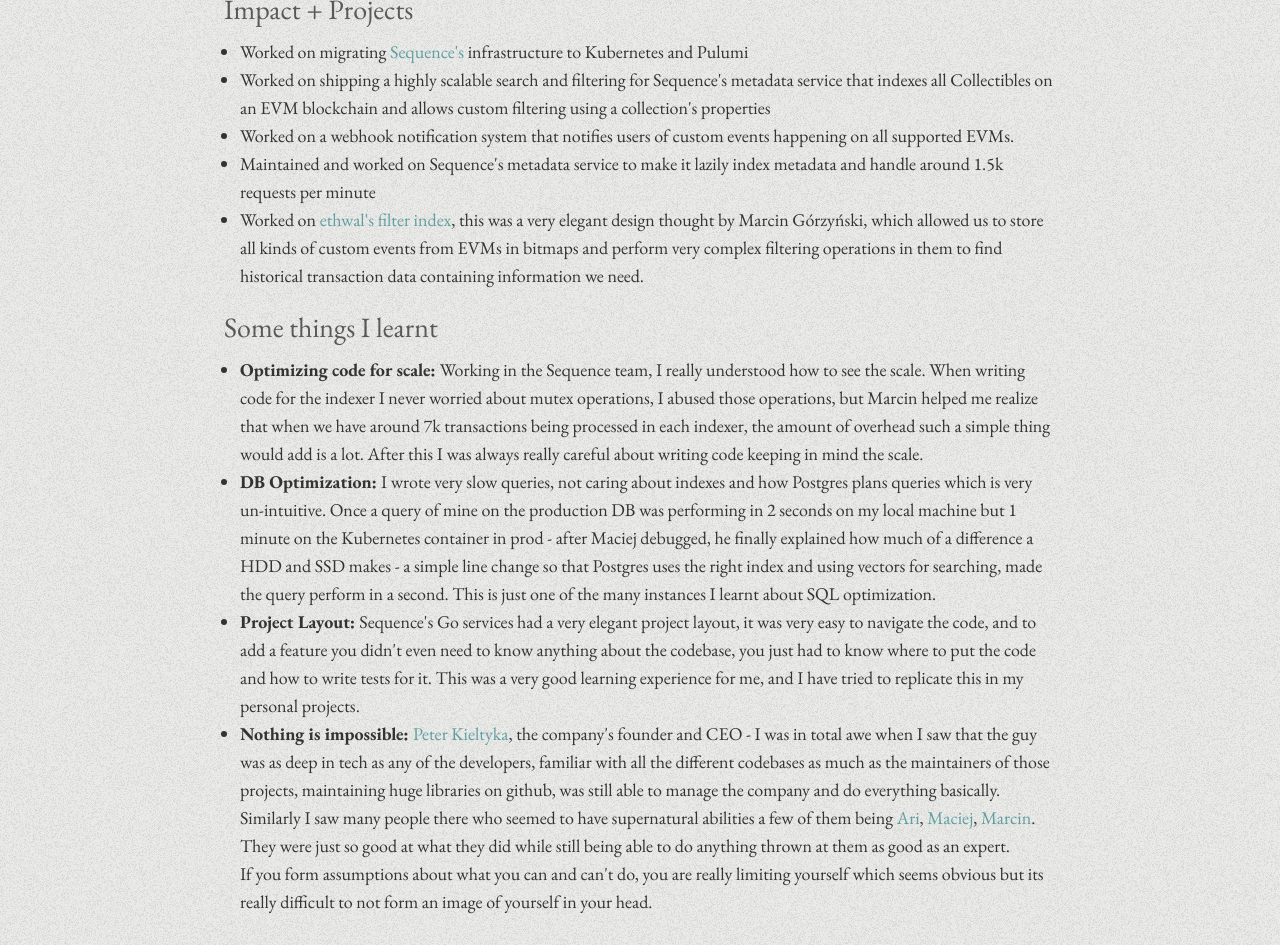
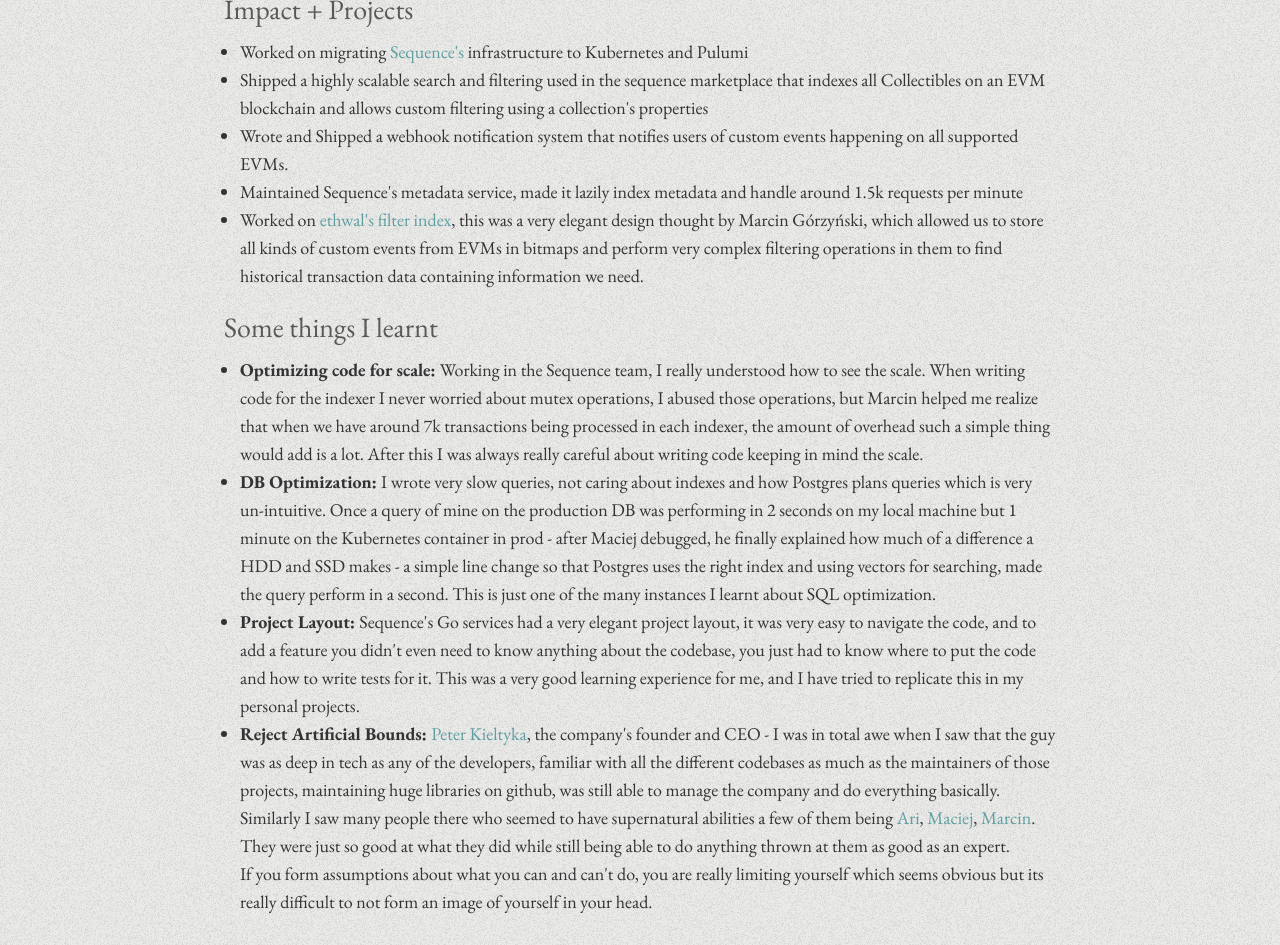
Before and after one commit to Shubhaankar-Sharma/portfolio, a React (Vite) app: page /career in a window 1280 px wide. Shown: the part 860-1805 px from the top of the page. Built offline with nearby package versions, Linux system fonts and the light colour scheme.

Commit message:
some text

```diff
--- a/src/pages/Career.tsx
+++ b/src/pages/Career.tsx
@@ -344,13 +344,13 @@
                   Worked on migrating <a href="https://sequence.info/" target="_blank" className="text-link hover:underline">Sequence's</a> infrastructure to Kubernetes and Pulumi
                 </li>
                 <li>
-                  Worked on shipping a highly scalable search and filtering for Sequence's metadata service that indexes all Collectibles on an EVM blockchain and allows custom filtering using a collection's properties
+                  Shipped a highly scalable search and filtering used in the sequence marketplace that indexes all Collectibles on an EVM blockchain and allows custom filtering using a collection's properties
                 </li>
                 <li>
-                  Worked on a webhook notification system that notifies users of custom events happening on all supported EVMs.
+                  Wrote and Shipped a webhook notification system that notifies users of custom events happening on all supported EVMs.
                 </li>
                 <li>
-                  Maintained and worked on Sequence's metadata service to make it lazily index metadata and handle around 1.5k requests per minute
+                  Maintained Sequence's metadata service, made it lazily index metadata and handle around 1.5k requests per minute
                 </li>
                 <li>
                   Worked on <a href="https://github.com/0xsequence/ethwal/pull/9" target="_blank" className="text-link hover:underline">ethwal's filter index</a>, this was a very elegant design thought by Marcin Górzyński, which allowed us to store all kinds of custom events from EVMs in bitmaps and perform very complex filtering operations in them to find historical transaction data containing information we need.
@@ -370,7 +370,7 @@
                 <strong>Project Layout: </strong> Sequence's Go services had a very elegant project layout, it was very easy to navigate the code, and to add a feature you didn't even need to know anything about the codebase, you just had to know where to put the code and how to write tests for it. This was a very good learning experience for me, and I have tried to replicate this in my personal projects.
                 </li>
                 <li>
-                <strong>Nothing is impossible: </strong> <a href="https://twitter.com/peterk" target="_blank">Peter Kieltyka</a>, the company's founder and CEO - I was in total awe when I saw that the guy was as deep in tech as any of the developers, familiar with all the different codebases as much as the maintainers of those projects, maintaining huge libraries on github, was still able to manage the company and do everything basically. Similarly I saw many people there who seemed to have supernatural abilities a few of them being <a href="https://ari.computer/" target="_blank">Ari</a>, <a href="https://github.com/c2h5oh" target="_blank">Maciej</a>, <a href="https://github.com/marino39">Marcin</a>. <br />They were just so good at what they did while still being able to do anything thrown at them as good as an expert. <br /> If you form assumptions about what you can and can't do, you are really limiting yourself which seems obvious but its really difficult to not form an image of yourself in your head.
+                <strong>Reject Artificial Bounds: </strong> <a href="https://twitter.com/peterk" target="_blank">Peter Kieltyka</a>, the company's founder and CEO - I was in total awe when I saw that the guy was as deep in tech as any of the developers, familiar with all the different codebases as much as the maintainers of those projects, maintaining huge libraries on github, was still able to manage the company and do everything basically. Similarly I saw many people there who seemed to have supernatural abilities a few of them being <a href="https://ari.computer/" target="_blank">Ari</a>, <a href="https://github.com/c2h5oh" target="_blank">Maciej</a>, <a href="https://github.com/marino39">Marcin</a>. <br />They were just so good at what they did while still being able to do anything thrown at them as good as an expert. <br /> If you form assumptions about what you can and can't do, you are really limiting yourself which seems obvious but its really difficult to not form an image of yourself in your head.
                 </li>
               </ul>
             </div>
```
